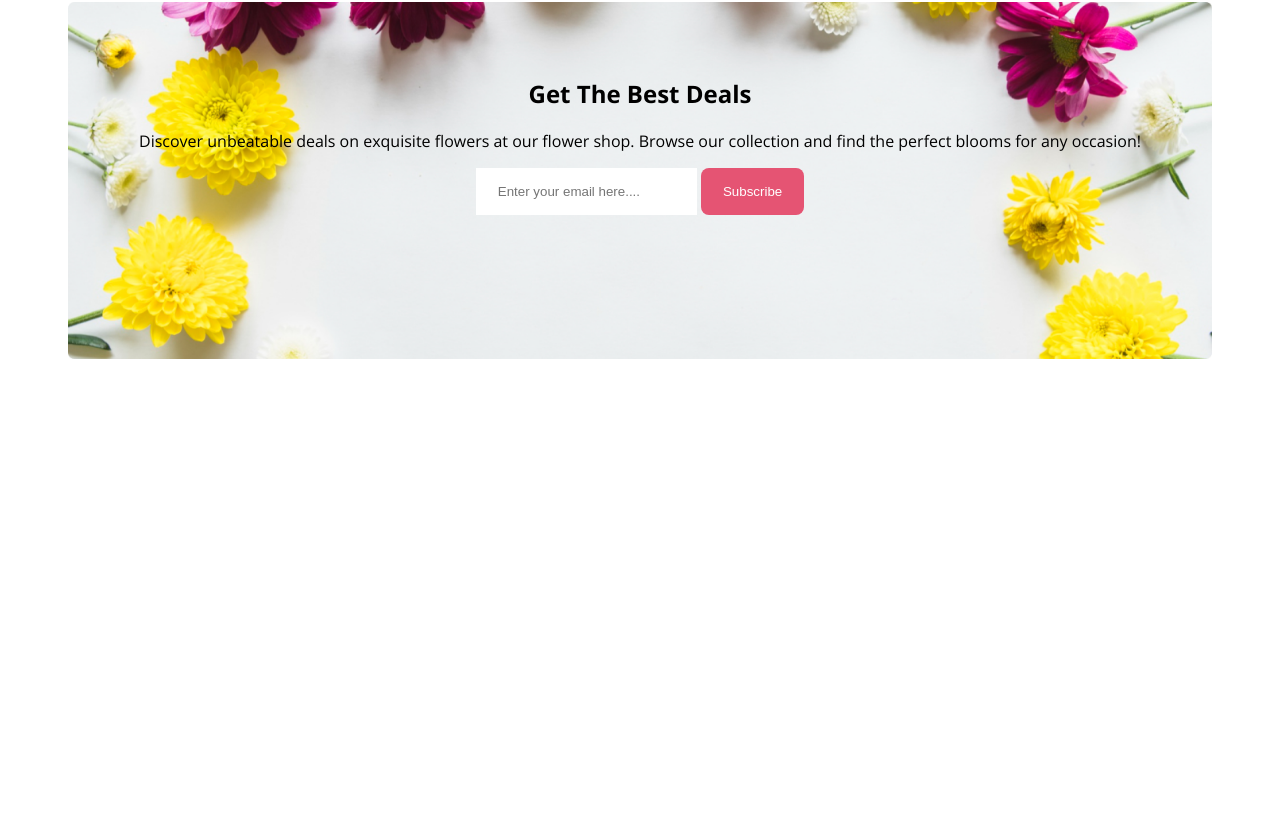
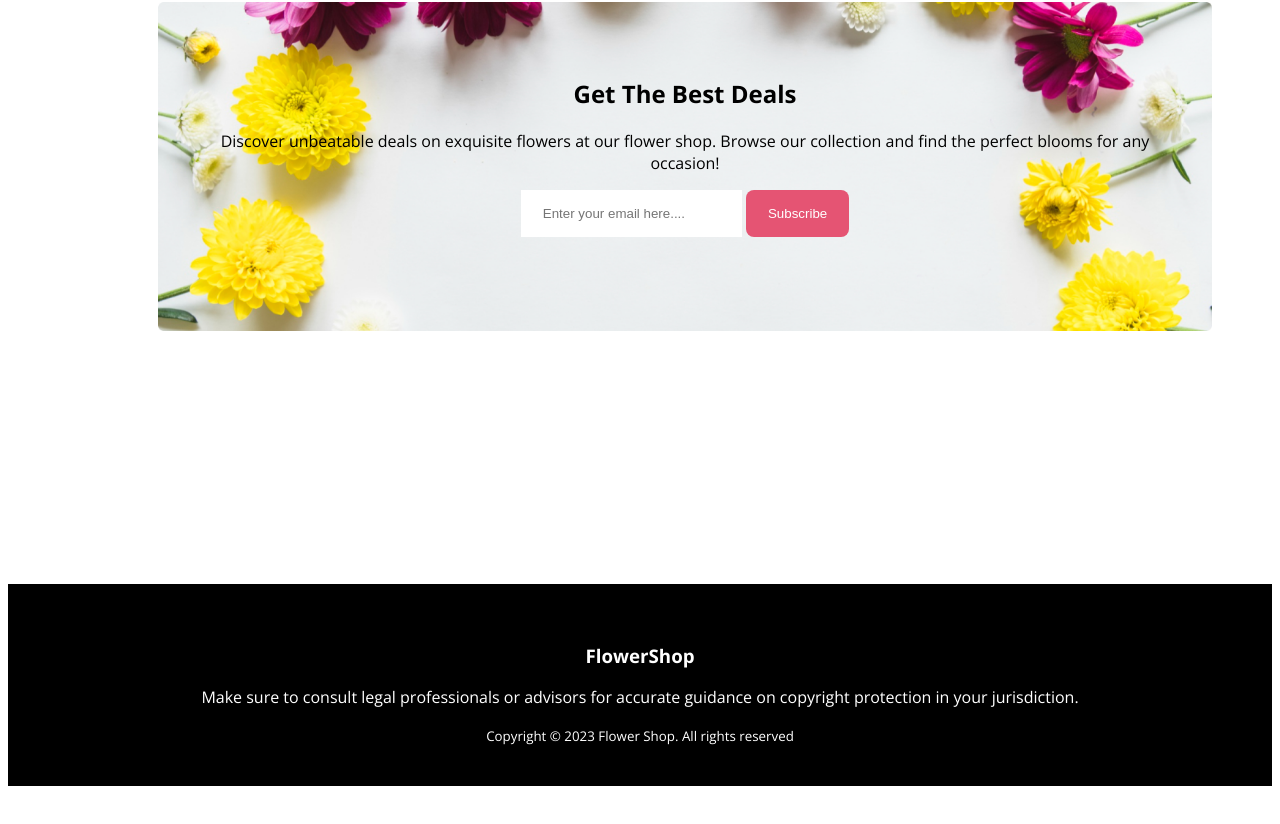
Before and after one commit to MoinulHossainsaqib/assignment-1-flower-shop, a plain HTML site: page index.html in a window 1280 px wide. Shown: the part 3888-4712 px from the top of the page. Drawn offline with nearby package versions, Linux system fonts and the light colour scheme.

Commit message:
some of fifth main section and footer added

```diff
--- a/index.html
+++ b/index.html
@@ -137,26 +137,25 @@
                 <input class="input" type="text" name="Email" placeholder="Enter your email here....">
                 <button class="btn-primary" type="submit">Subscribe</button>
 
+            </div>
+        </div>
+    </main>
+    <br>
+
+
+    <footer>
+            <div class="the-end">
+                <h3>FlowerShop</h3>
+                <p>Make sure to consult legal professionals or advisors for accurate guidance on copyright protection in your jurisdiction.</p>
+                <small>Copyright © 2023 Flower Shop. All rights reserved</small>
+
+
 
 
 
             </div>
 
 
-
-
-
-        </div>
-
-
-
-    </main>
-
-
-
-
-    <footer>
-
     </footer>
 </body>
 
--- a/styles/flower.css
+++ b/styles/flower.css
@@ -134,8 +134,9 @@ body {
     background-size: contain;
     background-repeat: no-repeat;
     width: auto;
-    height: 1000px;
+    height: 500px;
     margin: 60px;
+    margin-left: 150px;
 }
 
 .title-info-btn-3 {
@@ -147,3 +148,13 @@ body {
     color: white;
     border-style: none;
 }
+
+/* THE END */
+
+.the-end{
+    background-color: black;
+    color: white;
+    text-align: center;
+    margin-bottom: 20px;
+    padding: 40px 10px 40px 10px;
+}
```
